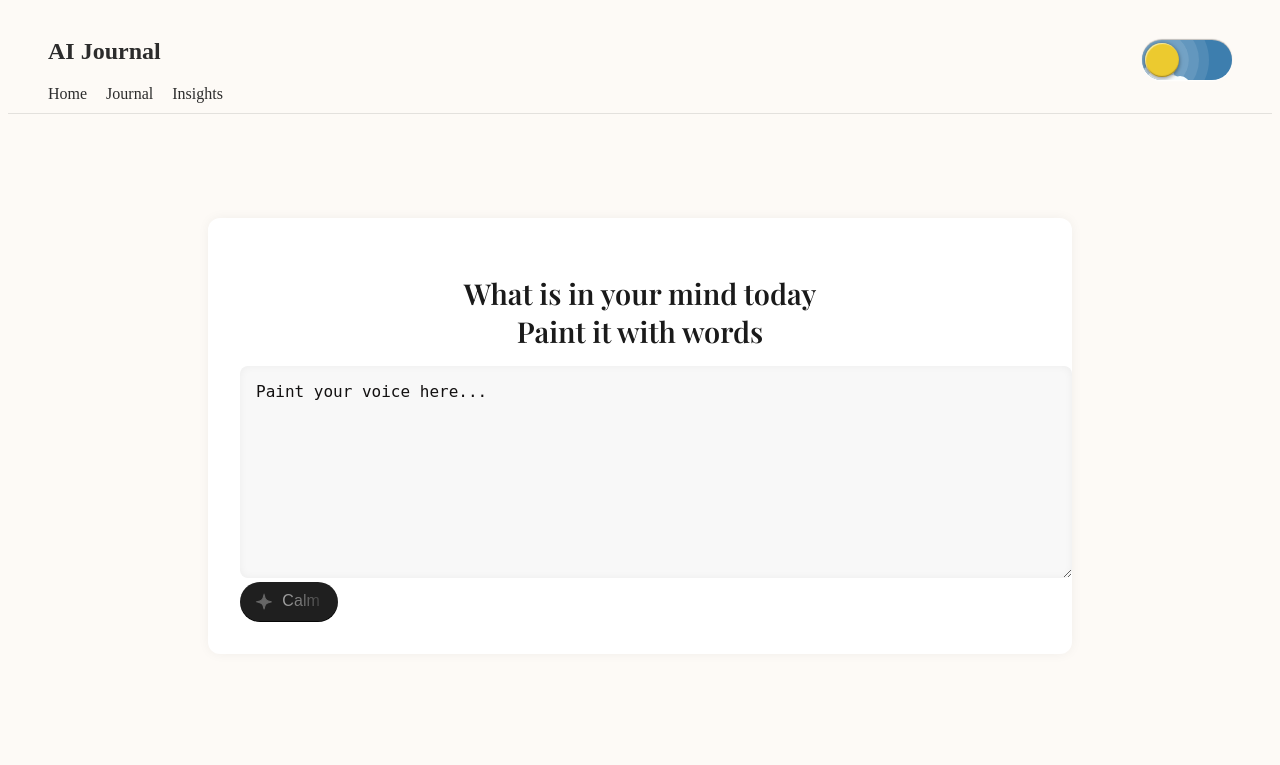
After one commit to AlexNT-maker/Journalling_responds, a Flask app: page /journal in a window 1280 px wide. The commit adds this page. Shown: the top 765 px of the page. Run offline with Flask 3, Linux system fonts and the light colour scheme.

Commit message:
Journal render page has been added, also CSS and button from UIverse has been added. I have change and the blockquote to be displayed by a card from UIverse design in the home page. Dummy data for testing has been added, until i will find which APIs will be used for the purposes of the project.

```diff
--- a/main.py
+++ b/main.py
@@ -1,11 +1,27 @@
-from flask import Flask, render_template
+from flask import Flask, render_template, request, redirect
 
 app = Flask(__name__)
+
+def respond_as_therapist(text):
+    """Dummy answer for testing"""
+    return "I understand you, sometime is okay to not feel good, actually is more than just okay."
+
 
 @app.route('/')
 def home():
     """Render the home page."""
     return render_template('index.html')
 
+
+@app.route('/journal', methods = ['GET', 'POST'])
+def journal():
+    """Render the journal page."""
+    ai_response = None
+    if request.method == 'POST':
+        user_input = request.form.get('entry')
+        ai_response = respond_as_therapist(user_input)
+    return render_template('journal.html', ai_response = ai_response)
+
+
 if __name__ == '__main__':
     app.run(debug=True)
--- /dev/null
+++ b/static/sparkle.css
@@ -0,0 +1,235 @@
+/* sparkle.css */
+/* From Uiverse.io by JkHuger */
+.sparkle-button {
+  --active: 0;
+  --bg: radial-gradient(
+			40% 50% at center 100%,
+			hsl(270 calc(var(--active) * 97%) 72% / var(--active)),
+			transparent
+		),
+		radial-gradient(
+			80% 100% at center 120%,
+			hsl(260 calc(var(--active) * 97%) 70% / var(--active)),
+			transparent
+		),
+		hsl(260 calc(var(--active) * 97%) calc((var(--active) * 44%) + 12%));
+  background: var(--bg);
+  font-size: 1.2rem;
+  font-weight: 500;
+  border: 0;
+  cursor: pointer;
+  padding: 1em 1em;
+  display: flex;
+  align-items: center;
+  gap: 0.25em;
+  white-space: nowrap;
+  border-radius: 100px;
+  position: relative;
+  box-shadow: 0 0 calc(var(--active) * 3em) calc(var(--active) * 1em) hsl(260 97% 61% / 0.75),
+		0 0em 0 0 hsl(260 calc(var(--active) * 97%) calc((var(--active) * 50%) + 30%)) inset,
+		0 -0.05em 0 0 hsl(260 calc(var(--active) * 97%) calc(var(--active) * 60%)) inset;
+  transition: box-shadow var(--transition), scale var(--transition), background var(--transition);
+  scale: calc(1 + (var(--active) * 0.1));
+  transition: .3s;
+   font-size: 1rem;
+  padding: 0.7em 1.2em;
+  border-radius: 2em;
+  gap: 0.4em;
+  scale: calc(1 + (var(--active) * 0.05));
+
+}
+
+
+.sparkle-button:active {
+  scale: 1;
+  transition: .3s;
+}
+
+.sparkle path {
+  color: hsl(0 0% calc((var(--active, 0) * 70%) + var(--base)));
+  transform-box: fill-box;
+  transform-origin: center;
+  fill: currentColor;
+  stroke: currentColor;
+  animation-delay: calc((var(--transition) * 1.5) + (var(--delay) * 1s));
+  animation-duration: 0.6s;
+  transition: color var(--transition);
+}
+
+.sparkle-button:is(:hover, :focus-visible) path {
+  animation-name: bounce;
+}
+
+@keyframes bounce {
+  35%, 65% {
+    scale: var(--scale);
+  }
+}
+
+.sparkle path:nth-of-type(1) {
+  --scale: 0.5;
+  --delay: 0.1;
+  --base: 40%;
+}
+
+.sparkle path:nth-of-type(2) {
+  --scale: 1.5;
+  --delay: 0.2;
+  --base: 20%;
+}
+
+.sparkle path:nth-of-type(3) {
+  --scale: 2.5;
+  --delay: 0.35;
+  --base: 30%;
+}
+
+.sparkle-button:before {
+  content: "";
+  position: absolute;
+  inset: -0.2em;
+  z-index: -1;
+  border: 0.25em solid hsl(260 97% 50% / 0.5);
+  border-radius: 100px;
+  opacity: var(--active, 0);
+  transition: opacity var(--transition);
+}
+
+.spark {
+  position: absolute;
+  inset: 0;
+  border-radius: 100px;
+  rotate: 0deg;
+  overflow: hidden;
+  mask: linear-gradient(white, transparent 50%);
+  animation: flip calc(var(--spark) * 2) infinite steps(2, end);
+}
+
+@keyframes flip {
+  to {
+    rotate: 360deg;
+  }
+}
+
+.spark:before {
+  content: "";
+  position: absolute;
+  width: 200%;
+  aspect-ratio: 1;
+  top: 0%;
+  left: 50%;
+  z-index: -1;
+  translate: -50% -15%;
+  rotate: 0;
+  transform: rotate(-90deg);
+  opacity: calc((var(--active)) + 0.4);
+  background: conic-gradient(
+		from 0deg,
+		transparent 0 340deg,
+		white 360deg
+	);
+  transition: opacity var(--transition);
+  animation: rotate var(--spark) linear infinite both;
+}
+
+.spark:after {
+  content: "";
+  position: absolute;
+  inset: var(--cut);
+  border-radius: 100px;
+}
+
+.backdrop {
+  position: absolute;
+  inset: var(--cut);
+  background: var(--bg);
+  border-radius: 100px;
+  transition: background var(--transition);
+}
+
+@keyframes rotate {
+  to {
+    transform: rotate(90deg);
+  }
+}
+
+@supports(selector(:has(:is(+ *)))) {
+  body:has(button:is(:hover, :focus-visible)) {
+    --active: 1;
+    --play-state: running;
+  }
+
+  .bodydrop {
+    display: none;
+  }
+}
+
+.sparkle-button:is(:hover, :focus-visible) ~ :is(.bodydrop, .particle-pen) {
+  --active: 1;
+  --play-state: runnin;
+}
+
+.sparkle-button:is(:hover, :focus-visible) {
+  --active: 1;
+  --play-state: running;
+}
+
+.sp {
+  position: relative;
+}
+
+.particle-pen {
+  position: absolute;
+  width: 200%;
+  aspect-ratio: 1;
+  top: 50%;
+  left: 50%;
+  translate: -50% -50%;
+  -webkit-mask: radial-gradient(white, transparent 65%);
+  z-index: -1;
+  opacity: var(--active, 0);
+  transition: opacity var(--transition);
+}
+
+.particle {
+  fill: white;
+  width: calc(var(--size, 0.25) * 1rem);
+  aspect-ratio: 1;
+  position: absolute;
+  top: calc(var(--y) * 1%);
+  left: calc(var(--x) * 1%);
+  opacity: var(--alpha, 1);
+  animation: float-out calc(var(--duration, 1) * 1s) calc(var(--delay) * -1s) infinite linear;
+  transform-origin: var(--origin-x, 1000%) var(--origin-y, 1000%);
+  z-index: -1;
+  animation-play-state: var(--play-state, paused);
+}
+
+.particle path {
+  fill: hsl(0 0% 90%);
+  stroke: none;
+}
+
+.particle:nth-of-type(even) {
+  animation-direction: reverse;
+}
+
+@keyframes float-out {
+  to {
+    rotate: 360deg;
+  }
+}
+
+.text {
+  translate: 2% -6%;
+  letter-spacing: 0.01ch;
+  background: linear-gradient(90deg, hsl(0 0% calc((var(--active) * 100%) + 65%)), hsl(0 0% calc((var(--active) * 100%) + 26%)));
+  -webkit-background-clip: text;
+  color: transparent;
+  transition: background var(--transition);
+}
+
+.sparkle-button svg {
+  inline-size: 1em;
+  translate: -20% -3%;
+}
--- a/static/style.css
+++ b/static/style.css
@@ -82,11 +82,7 @@ body {
     transition: 0.3s ease
 }
 
-.quote {
-    margin-top: 60px;
-    font-style: italic;
-    color: #888;
-}
+
 
 /* Minimal Toggle by csemszepp on UIVERSE */
 .form {
@@ -312,3 +308,199 @@ body.dark-mode .wave {
   top: 50%;
   transform: translateY(-50%);
 }
+
+/* From Uiverse.io by alexmaracinaru */
+.card {
+  width: 260px;
+  height: 220px;
+  background-color: var(--card-bg);
+  font-family: inherit;
+  position: relative;
+  border-radius: 12px;
+  box-shadow: 0 4px 12px rgba(0, 0, 0, 0.1);
+  padding: 1.5rem;
+  margin: 2rem auto;
+  text-align: center;
+  transition: background-color 0.3s ease;
+}
+
+.card-name {
+  text-transform: uppercase;
+  font-weight: bold;
+  color: var(--highlight-text);
+  margin-bottom: 0.5rem;
+}
+
+.body-text {
+  font-size: 1rem;
+  font-weight: 600;
+  color: var(--text-color);
+  margin-top: 1rem;
+  line-height: 1.4;
+}
+
+.author {
+  margin-top: 0.5rem;
+  font-weight: 500;
+  color: var(--subtle-text);
+  font-size: 0.85rem;
+  opacity: 0.85;
+}
+
+.quote-icon svg {
+  color: var(--icon-color);
+  opacity: 0.3;
+}
+
+
+:root {
+  --card-bg: #f8f8f8;
+  --text-color: #333;
+  --subtle-text: #777;
+  --highlight-text: #3d7eae;
+  --icon-color: #3d7eae;
+
+  --card-bg-dark: #1f1f1f;
+  --text-color-dark: #f2f2f2;
+  --subtle-text-dark: #b0b0b0;
+  --highlight-text-dark: #6bb6ff;
+}
+
+[data-theme="dark"] .card-name {
+  color: var(--highlight-text-dark);
+}
+
+[data-theme="dark"] .author {
+  color: var(--subtle-text-dark);
+}
+
+.card:hover {
+  transform: scale(1.02);
+}
+
+
+.journal-container {
+  max-width: 800px;
+  margin: 4rem auto;
+  padding: 2rem;
+  border-radius: 12px;
+  background-color: var(--bg-secondary);
+  box-shadow: 0 0 12px rgba(0, 0, 0, 0.05);
+  transition: background-color 0.5s ease;
+}
+
+.journal-heading {
+  font-size: 1.8rem;
+  margin-bottom: 1rem;
+  text-align: center;
+  color: var(--text-color);
+}
+
+.journal-subtitle {
+  font-size: 1.1rem;
+  text-align: center;
+  color: var(--subtle-text);
+  margin-bottom: 2rem;
+}
+
+
+textarea {
+  width: 100%;
+  min-height: 180px;
+  padding: 1rem;
+  border: none;
+  border-radius: 8px;
+  background-color: var(--input-bg);
+  color: var(--text-color);
+  font-size: 1rem;
+  resize: vertical;
+  transition: background-color 0.3s ease;
+  box-shadow: inset 0 0 8px rgba(0,0,0,0.05);
+}
+
+
+.submit-btn {
+  display: block;
+  margin: 1.5rem auto 0;
+  background-color: var(--primary);
+  color: white;
+  padding: 0.8rem 2rem;
+  border: none;
+  border-radius: 6px;
+  font-weight: bold;
+  cursor: pointer;
+  transition: background-color 0.3s ease;
+}
+
+.submit-btn:hover {
+  background-color: var(--primary-hover);
+}
+
+
+.ai-response {
+  margin-top: 2.5rem;
+  padding: 1.5rem;
+  border-left: 4px solid var(--primary);
+  background-color: var(--card-bg);
+  border-radius: 8px;
+  color: var(--text-color);
+  font-style: italic;
+  box-shadow: 0 2px 8px rgba(0,0,0,0.04);
+}
+
+
+[data-theme="dark"] .journal-container {
+  background-color: #1c1c1c;
+}
+
+[data-theme="dark"] textarea {
+  background-color: #2c2c2c;
+  color: #e0e0e0;
+}
+
+[data-theme="dark"] .ai-response {
+  background-color: #2a2a2a;
+  color: #d0d0d0;
+}
+
+
+:root {
+  --bg-secondary: #fff;
+  --input-bg: #f8f8f8;
+  --primary: #3d7eae;
+  --primary-hover: #336fa0;
+  --text-color: #333;
+  --subtle-text: #777;
+  --card-bg: #f3f3f3;
+}
+
+textarea::placeholder {
+  color: var(--placeholder-color, #666);
+  opacity: 1;
+}
+
+[data-theme="dark"] textarea::placeholder {
+  color: #ccc;
+}
+
+:root {
+  --placeholder-color: #121010;
+}
+
+
+.section-title {
+  font-size: 1.8rem;
+  margin-bottom: 1rem;
+  text-align: center;
+  color: var(--text-color);
+  font-family: 'Playfair Display', serif;
+}
+
+
+:root {
+  --text-color: #1a1a1a;
+}
+
+body.dark-mode {
+  --text-color: #1a1a1a;
+}
--- a/templates/base.html
+++ b/templates/base.html
@@ -3,7 +3,10 @@
     <head>
         <meta charset ="UTF-8">
         <title>AI Journal</title>
+     <link href="https://fonts.googleapis.com/css2?family=Playfair+Display:wght@600&display=swap" rel="stylesheet">
      <link rel="stylesheet" href="{{ url_for('static', filename='style.css') }}">
+     <link rel="stylesheet" href="{{ url_for('static', filename='sparkle.css') }}">
+
     </head>
 
     <!--The main appearance is light-mode-->
@@ -60,5 +63,23 @@
         }
 
     </script>
+
+    <script>
+  const RANDOM = (min, max) => Math.floor(Math.random() * (max - min + 1) + min)
+  const PARTICLES = document.querySelectorAll('.particle')
+  PARTICLES.forEach(P => {
+    P.setAttribute('style', `
+      --x: ${RANDOM(20, 80)};
+      --y: ${RANDOM(20, 80)};
+      --duration: ${RANDOM(6, 20)};
+      --delay: ${RANDOM(1, 10)};
+      --alpha: ${RANDOM(40, 90) / 100};
+      --origin-x: ${Math.random() > 0.5 ? RANDOM(300, 800) * -1 : RANDOM(300, 800)}%;
+      --origin-y: ${Math.random() > 0.5 ? RANDOM(300, 800) * -1 : RANDOM(300, 800)}%;
+      --size: ${RANDOM(40, 90) / 100};
+    `)
+  })
+</script>
+
 </body>
 </html>
--- /dev/null
+++ b/templates/journal.html
@@ -0,0 +1,40 @@
+{% extends "base.html" %}
+
+{% block content %}
+
+<div class="journal-container">
+
+    <h2 class="section-title">What is in your mind today<br>
+    Paint it with words</h2>
+    <form method="POST" class="journal-form">
+        <textarea name="entry" placeholder="Paint your voice here..." rows="8" required></textarea>
+
+        <button class="sparkle-button">
+
+  <span class="spark"> </span>
+  <span class="backdrop"></span>
+
+
+  <svg class="sparkle" viewBox="0 0 15 15" fill="none" xmlns="http://www.w3.org/2000/svg">
+    <path d="M6.937 3.846L7.75 1L8.563 3.846C8.77 4.58 9.16 5.25 9.71 5.79C10.25 6.33 10.91 6.72 11.65 6.94L14.5 7.75L11.65 8.56C10.91 8.77 10.25 9.16 9.71 9.71C9.17 10.25 8.77 10.91 8.56 11.65L7.75 14.5L6.94 11.65C6.73 10.91 6.33 10.25 5.79 9.71C5.25 9.17 4.58 8.77 3.85 8.56L1 7.75L3.85 6.94C4.58 6.73 5.25 6.33 5.79 5.79C6.33 5.25 6.72 4.58 6.94 3.85L6.937 3.846Z" fill="white" stroke="white"/>
+  </svg>
+
+  <span class="text">Calm</span>
+</button>
+
+  </div>
+
+
+</div>
+
+    </form>
+
+    {% if ai_response %}
+
+    <div class="ai_response">
+    <h3>My advice</h3>
+    <p>{{ ai_response }}</p>
+</div>
+{% endif %}
+</div>
+{% endblock %}
```
Also changed, not shown: templates/index.html (+10 -3 lines).
